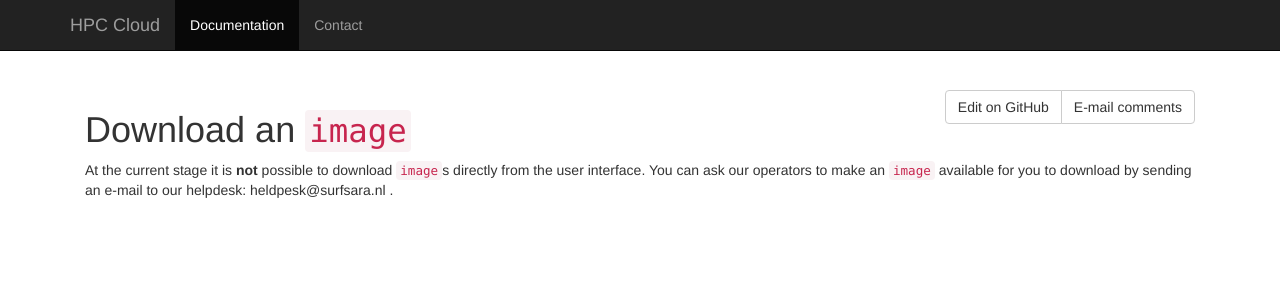
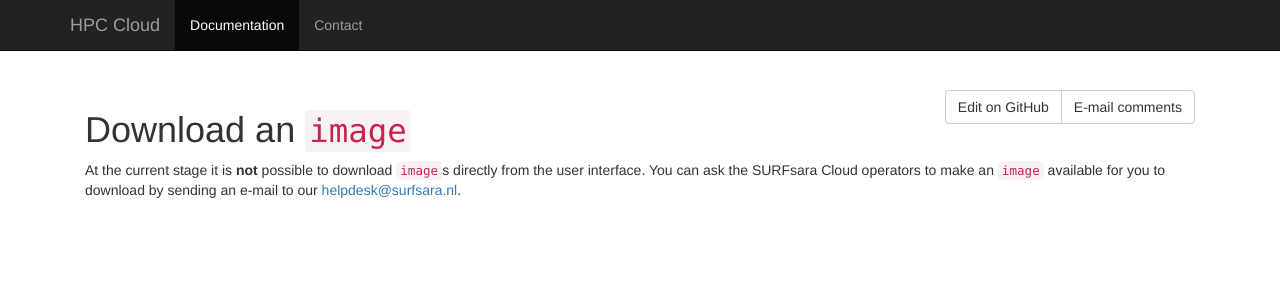
Before and after one commit to sara-nl/clouddocs, a Jekyll site: the page built from image_download.markdown, in a window 1280 px wide. Shown: the top 300 px of the page. Built offline with Jekyll 4.4.1, drawn with Linux system fonts in a browser that asks for light colours.

Commit message:
adress link corrected

```diff
--- a/image_download.markdown
+++ b/image_download.markdown
@@ -3,4 +3,4 @@ layout: default
 ---
 # Download an `image`
 
-At the current stage it is **not** possible to download `image`s directly from the user interface. You can ask our operators to make an `image` available for you to download by sending an e-mail to our helpdesk: heldpesk@surfsara.nl .
+At the current stage it is **not** possible to download `image`s directly from the user interface. You can ask the SURFsara Cloud operators to make an `image` available for you to download by sending an e-mail to our [helpdesk@surfsara.nl](mailto:helpdesk@surfsara.nl).
```
